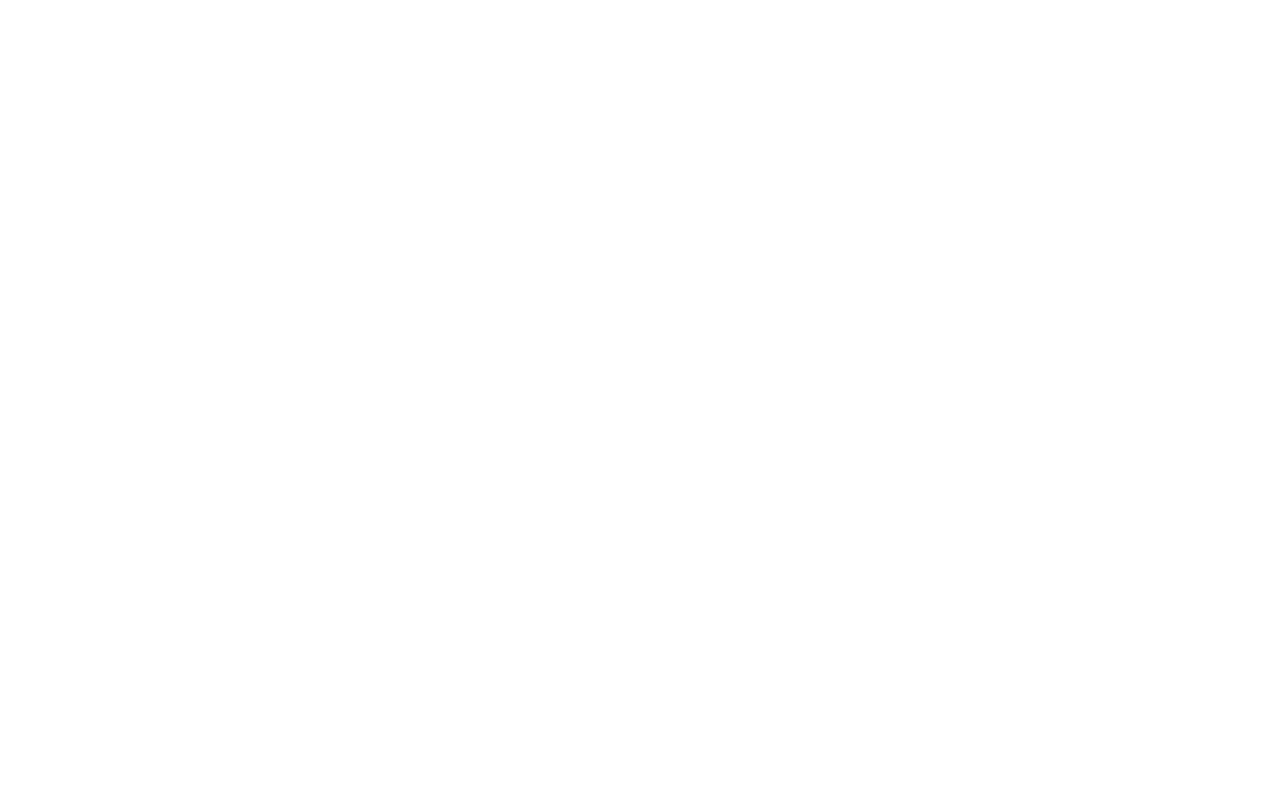
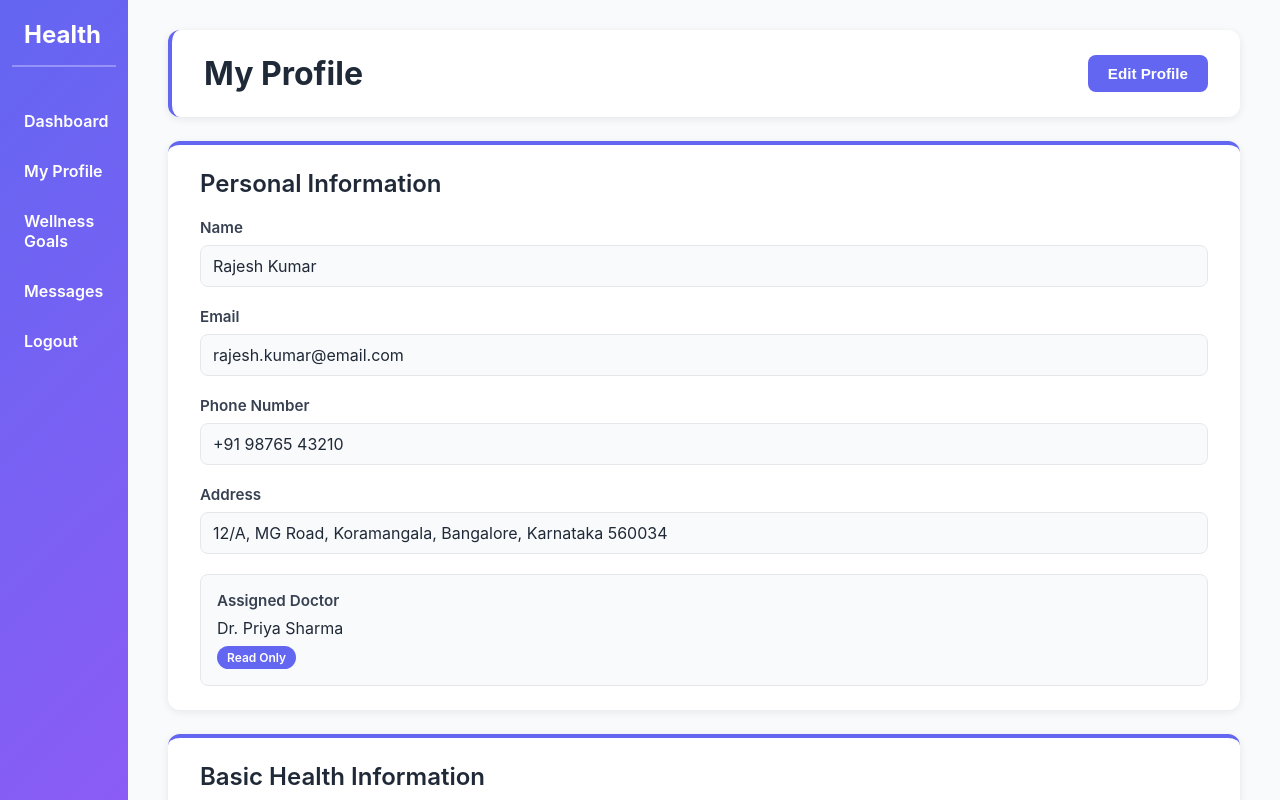
Before and after one commit to AbhijeetMankani/HCL-Hackathon, a React (Create React App) app in the folder client/: page /profile in a window 1280 px wide. Before the commit this address had no page. Shown: the top 800 px of the page. Built offline with nearby package versions, Linux system fonts and the light colour scheme.

Commit message:
chore: Created Profile Page

```diff
--- a/client/src/App.js
+++ b/client/src/App.js
@@ -3,6 +3,7 @@
 
 import Login from "./pages/LoginPage/Login";
 import PatientDashboard from "./pages/PatientDashboard/PatientDashboard";
+import PatientProfile from "./pages/PatientProfile/PatientProfile";
 
 function App() {
 	return (
@@ -10,8 +11,9 @@
 			<BrowserRouter>
 				<Routes>
 					<Route path="/" element={<PatientDashboard />} />
-					<Route path="/login" element={<Login/>}/>
+					<Route path="/login" element={<Login />} />
 					<Route path="/dashboard" element={<PatientDashboard />} />
+					<Route path="/profile" element={<PatientProfile />} />
 				</Routes>
 			</BrowserRouter>
 		</>
--- /dev/null
+++ b/client/src/components/ProfileCard/ProfileCard.jsx
@@ -0,0 +1,8 @@
+export default function ProfileCard({ title, children }) {
+	return (
+		<div className="profileCard">
+			<h2>{title}</h2>
+			{children}
+		</div>
+	);
+}
--- /dev/null
+++ b/client/src/components/ProfileField/ProfileField.jsx
@@ -0,0 +1,33 @@
+export default function ProfileField({
+	label,
+	value,
+	isEditing,
+	onChange,
+	type = "text",
+	readOnly = false,
+	rows = 1,
+}) {
+	return (
+		<div className={`profileField ${readOnly ? "readOnly" : ""}`}>
+			<label>{label}</label>
+			{isEditing && !readOnly ? (
+				type === "textarea" ? (
+					<textarea
+						value={value}
+						onChange={(e) => onChange(e.target.value)}
+						rows={rows}
+					/>
+				) : (
+					<input
+						type={type}
+						value={value}
+						onChange={(e) => onChange(e.target.value)}
+					/>
+				)
+			) : (
+				<p>{value || "None reported"}</p>
+			)}
+			{readOnly && <span className="readOnlyBadge">Read Only</span>}
+		</div>
+	);
+}
--- /dev/null
+++ b/client/src/components/ProfileHeader/ProfileHeader.jsx
@@ -0,0 +1,27 @@
+export default function ProfileHeader({
+	title,
+	isEditing,
+	onEdit,
+	onSave,
+	onCancel,
+}) {
+	return (
+		<div className="profileHeader">
+			<h1>{title}</h1>
+			{!isEditing ? (
+				<button className="editButton" onClick={onEdit}>
+					Edit Profile
+				</button>
+			) : (
+				<div className="editActions">
+					<button className="saveButton" onClick={onSave}>
+						Save Changes
+					</button>
+					<button className="cancelButton" onClick={onCancel}>
+						Cancel
+					</button>
+				</div>
+			)}
+		</div>
+	);
+}
--- /dev/null
+++ b/client/src/pages/PatientProfile/PatientProfile.css
@@ -0,0 +1,201 @@
+.patientProfile {
+	background: #ffffff;
+	min-height: 100vh;
+	font-family: -apple-system, BlinkMacSystemFont, "Segoe UI", "Roboto",
+		"Oxygen", "Ubuntu", "Cantarell", "Fira Sans", "Droid Sans",
+		"Helvetica Neue", sans-serif;
+}
+
+.profileContent {
+	flex: 1;
+	padding: 30px 40px;
+	overflow-y: auto;
+	display: flex;
+	flex-direction: column;
+	gap: 24px;
+	background: #f9fafb;
+}
+
+.profileHeader {
+	display: flex;
+	justify-content: space-between;
+	align-items: center;
+	background: white;
+	border-radius: 12px;
+	padding: 24px 32px;
+	box-shadow: 0 2px 8px rgba(0, 0, 0, 0.08);
+	border-left: 4px solid #6366f1;
+}
+
+.profileHeader h1 {
+	margin: 0;
+	color: #1f2937;
+	font-size: 2rem;
+	font-weight: 700;
+}
+
+.editButton,
+.saveButton,
+.cancelButton {
+	padding: 10px 20px;
+	border: none;
+	border-radius: 8px;
+	font-weight: 600;
+	font-size: 0.95rem;
+	cursor: pointer;
+	transition: all 0.2s ease;
+}
+
+.editButton {
+	background: #6366f1;
+	color: white;
+}
+
+.editButton:hover {
+	background: #4f46e5;
+}
+
+.editActions {
+	display: flex;
+	gap: 12px;
+}
+
+.saveButton {
+	background: #10b981;
+	color: white;
+}
+
+.saveButton:hover {
+	background: #059669;
+}
+
+.cancelButton {
+	background: #ef4444;
+	color: white;
+}
+
+.cancelButton:hover {
+	background: #dc2626;
+}
+
+.profileCard {
+	background: white;
+	border-radius: 12px;
+	padding: 24px 32px;
+	box-shadow: 0 2px 8px rgba(0, 0, 0, 0.08);
+	border-top: 4px solid #6366f1;
+}
+
+.profileCard h2 {
+	margin: 0 0 20px 0;
+	color: #1f2937;
+	font-size: 1.5rem;
+	font-weight: 600;
+}
+
+.profileField {
+	margin-bottom: 20px;
+	position: relative;
+}
+
+.profileField:last-child {
+	margin-bottom: 0;
+}
+
+.profileField label {
+	display: block;
+	font-weight: 600;
+	color: #374151;
+	margin-bottom: 8px;
+	font-size: 0.95rem;
+}
+
+.profileField p {
+	margin: 0;
+	padding: 10px 12px;
+	background: #f9fafb;
+	border-radius: 8px;
+	color: #1f2937;
+	border: 1px solid #e5e7eb;
+	min-height: 20px;
+}
+
+.profileField input,
+.profileField textarea {
+	width: 100%;
+	padding: 10px 12px;
+	border: 2px solid #d1d5db;
+	border-radius: 8px;
+	font-family: inherit;
+	font-size: 0.95rem;
+	color: #1f2937;
+	transition: all 0.2s ease;
+	box-sizing: border-box;
+}
+
+.profileField input:focus,
+.profileField textarea:focus {
+	outline: none;
+	border-color: #6366f1;
+	box-shadow: 0 0 0 3px rgba(99, 102, 241, 0.1);
+}
+
+.profileField textarea {
+	resize: vertical;
+	min-height: 60px;
+}
+
+.profileField.readOnly {
+	background: #f9fafb;
+	padding: 16px;
+	border-radius: 8px;
+	border: 1px solid #e5e7eb;
+}
+
+.profileField.readOnly p {
+	background: transparent;
+	border: none;
+	padding: 0;
+}
+
+.readOnlyBadge {
+	display: inline-block;
+	background: #6366f1;
+	color: white;
+	padding: 4px 10px;
+	border-radius: 12px;
+	font-size: 0.75rem;
+	font-weight: 600;
+	margin-top: 8px;
+}
+
+@media (max-width: 900px) {
+	.profileContent {
+		padding: 20px 24px;
+		gap: 16px;
+	}
+
+	.profileHeader {
+		flex-direction: column;
+		align-items: flex-start;
+		gap: 16px;
+		padding: 16px 20px;
+	}
+
+	.profileHeader h1 {
+		font-size: 1.5rem;
+	}
+
+	.editActions {
+		width: 100%;
+		justify-content: stretch;
+	}
+
+	.editActions button {
+		flex: 1;
+	}
+
+	.profileCard {
+		padding: 16px 20px;
+	}
+}
--- /dev/null
+++ b/client/src/pages/PatientProfile/PatientProfile.jsx
@@ -0,0 +1,146 @@
+import { useState } from "react";
+import SideNav from "../../components/SideNav/SideNav";
+import ProfileHeader from "../../components/ProfileHeader/ProfileHeader";
+import ProfileCard from "../../components/ProfileCard/ProfileCard";
+import ProfileField from "../../components/ProfileField/ProfileField";
+import "./PatientProfile.css";
+
+export default function PatientProfile() {
+	const [isEditing, setIsEditing] = useState(false);
+	const [profileData, setProfileData] = useState({
+		name: "Rajesh Kumar",
+		email: "rajesh.kumar@email.com",
+		phone: "+91 98765 43210",
+		address: "12/A, MG Road, Koramangala, Bangalore, Karnataka 560034",
+		assignedDoctor: "Dr. Priya Sharma",
+		allergies: "Aspirin, Shellfish",
+		currentMedications:
+			"Metformin 500mg (twice daily), Atorvastatin 10mg (at night)",
+	});
+
+	const [editData, setEditData] = useState({ ...profileData });
+
+	const handleEdit = () => {
+		setEditData({ ...profileData });
+		setIsEditing(true);
+	};
+
+	const handleCancel = () => {
+		setEditData({ ...profileData });
+		setIsEditing(false);
+	};
+
+	const handleSave = () => {
+		setProfileData({ ...editData });
+		setIsEditing(false);
+	};
+
+	const handleChange = (field, value) => {
+		setEditData((prev) => ({
+			...prev,
+			[field]: value,
+		}));
+	};
+
+	return (
+		<>
+			<div
+				className="patientProfile"
+				style={{ display: "flex", minHeight: "100vh" }}
+			>
+				<SideNav />
+
+				<div className="profileContent">
+					<ProfileHeader
+						title="My Profile"
+						isEditing={isEditing}
+						onEdit={handleEdit}
+						onSave={handleSave}
+						onCancel={handleCancel}
+					/>
+
+					<ProfileCard title="Personal Information">
+						<ProfileField
+							label="Name"
+							value={isEditing ? editData.name : profileData.name}
+							isEditing={isEditing}
+							onChange={(value) => handleChange("name", value)}
+						/>
+
+						<ProfileField
+							label="Email"
+							value={
+								isEditing ? editData.email : profileData.email
+							}
+							isEditing={isEditing}
+							onChange={(value) => handleChange("email", value)}
+							type="email"
+						/>
+
+						<ProfileField
+							label="Phone Number"
+							value={
+								isEditing ? editData.phone : profileData.phone
+							}
+							isEditing={isEditing}
+							onChange={(value) => handleChange("phone", value)}
+							type="tel"
+						/>
+
+						<ProfileField
+							label="Address"
+							value={
+								isEditing
+									? editData.address
+									: profileData.address
+							}
+							isEditing={isEditing}
+							onChange={(value) => handleChange("address", value)}
+							type="textarea"
+							rows={2}
+						/>
+
+						<ProfileField
+							label="Assigned Doctor"
+							value={profileData.assignedDoctor}
+							isEditing={false}
+							readOnly={true}
+						/>
+					</ProfileCard>
+
+					<ProfileCard title="Basic Health Information">
+						<ProfileField
+							label="Allergies"
+							value={
+								isEditing
+									? editData.allergies
+									: profileData.allergies
+							}
+							isEditing={isEditing}
+							onChange={(value) =>
+								handleChange("allergies", value)
+							}
+							type="textarea"
+							rows={2}
+						/>
+
+						<ProfileField
+							label="Current Medications"
+							value={
+								isEditing
+									? editData.currentMedications
+									: profileData.currentMedications
+							}
+							isEditing={isEditing}
+							onChange={(value) =>
+								handleChange("currentMedications", value)
+							}
+							type="textarea"
+							rows={3}
+						/>
+					</ProfileCard>
+				</div>
+			</div>
+		</>
+	);
+}
```
